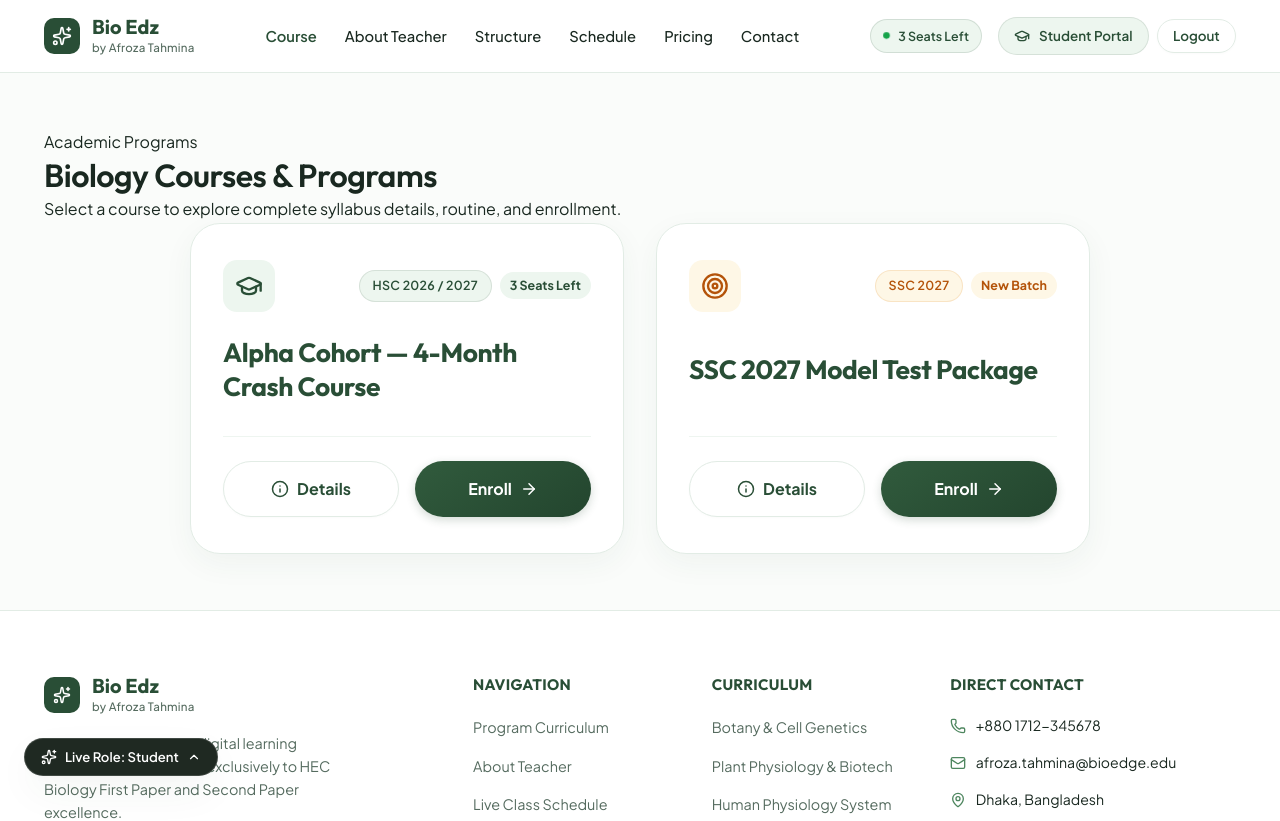
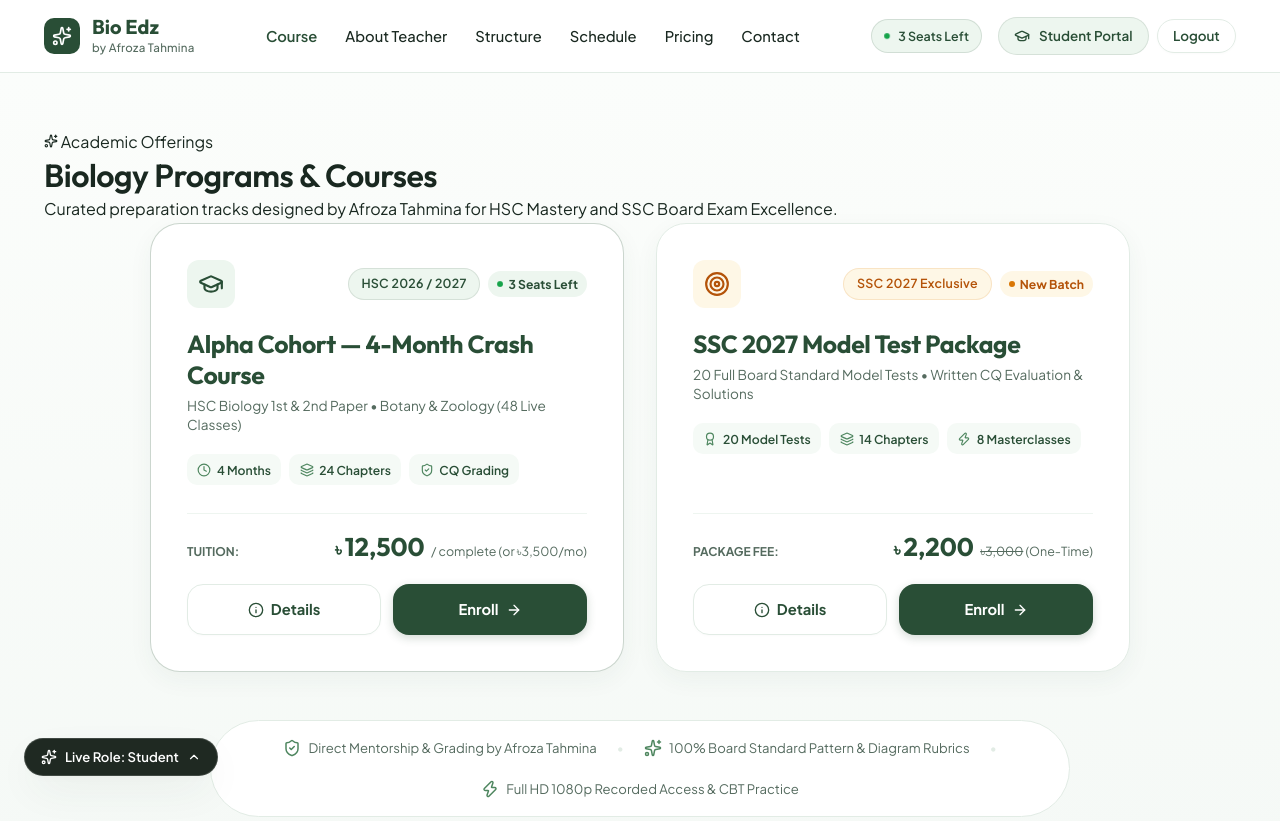
Before and after one commit to fiftee15n/Bio-Edge, a React (Vite) app in the folder bioedge-frontend/: page /courses in a window 1280 px wide. Shown: the top 821 px of the page. Built offline with nearby package versions, Linux system fonts and the light colour scheme.

Commit message:
Refine Courses page with clean minimalistic cards, optimal UX hierarchy, and Details/Enroll CTAs

```diff
--- a/bioedge-frontend/src/pages/public/CoursesPage.tsx
+++ b/bioedge-frontend/src/pages/public/CoursesPage.tsx
@@ -1,6 +1,18 @@
 import React from 'react';
 import { Link } from 'react-router-dom';
-import { Info, ArrowRight, GraduationCap, Target } from 'lucide-react';
+import {
+  Info,
+  ArrowRight,
+  GraduationCap,
+  Target,
+  Sparkles,
+  ShieldCheck,
+  Clock,
+  Layers,
+  Award,
+  Zap,
+  ArrowUpRight
+} from 'lucide-react';
 import { useCourseData } from '../../context/CourseDataContext';
 
 export const CoursesPage: React.FC = () => {
@@ -9,116 +21,217 @@ export const CoursesPage: React.FC = () => {
   return (
     <div className="courses-hub-page section-padding">
       <div className="container">
+
         {/* Header */}
         <div className="section-header text-center">
-          <span className="section-pill">Academic Programs</span>
-          <h1 className="section-title">Biology Courses & Programs</h1>
+          <span className="section-pill">
+            <Sparkles size={14} /> Academic Offerings
+          </span>
+          <h1 className="section-title">Biology Programs & Courses</h1>
           <p className="section-subtitle">
-            Select a course to explore complete syllabus details, routine, and enrollment.
+            Curated preparation tracks designed by Afroza Tahmina for HSC Mastery and SSC Board Exam Excellence.
           </p>
         </div>
 
-        {/* Minimal Course Cards Grid */}
+        {/* Minimalist Course Cards Grid */}
         <div className="courses-minimal-grid">
 
           {/* COURSE 1: Alpha Cohort */}
-          <div className="course-minimal-card bio-card">
-            <div className="c-card-header">
-              <div className="c-card-icon green">
-                <GraduationCap size={28} />
+          <div className="course-minimal-card bio-card featured-card">
+
+            <div className="c-card-top">
+              <div className="c-icon-badge-row">
+                <div className="c-card-icon green">
+                  <GraduationCap size={26} />
+                </div>
+                <div className="c-status-wrap">
+                  <span className="badge badge-green">HSC 2026 / 2027</span>
+                  <span className="c-live-seats">
+                    <span className="pulse-dot"></span>
+                    {availableSeats} Seats Left
+                  </span>
+                </div>
               </div>
-              <div className="c-card-meta">
-                <span className="badge badge-green">HSC 2026 / 2027</span>
-                <span className="c-seats-tag">{availableSeats} Seats Left</span>
+
+              <h2 className="c-course-title">
+                Alpha Cohort — 4-Month Crash Course
+              </h2>
+              <span className="c-course-tagline">
+                HSC Biology 1st & 2nd Paper • Botany & Zoology (48 Live Classes)
+              </span>
+
+              {/* Minimal 3-Spec Bar */}
+              <div className="c-specs-row">
+                <div className="c-spec-pill">
+                  <Clock size={14} />
+                  <span>4 Months</span>
+                </div>
+                <div className="c-spec-pill">
+                  <Layers size={14} />
+                  <span>24 Chapters</span>
+                </div>
+                <div className="c-spec-pill">
+                  <ShieldCheck size={14} />
+                  <span>CQ Grading</span>
+                </div>
               </div>
             </div>
 
-            <div className="c-card-body">
-              <h2 className="c-course-name">
-                Alpha Cohort — 4-Month Crash Course
-              </h2>
+            <div className="c-card-bottom">
+              <div className="c-price-row">
+                <span className="c-price-label">Tuition:</span>
+                <div className="c-price-val">
+                  <span className="cur">৳</span>
+                  <span className="amount">12,500</span>
+                  <span className="period">/ complete (or ৳3,500/mo)</span>
+                </div>
+              </div>
+
+              <div className="c-card-actions">
+                <Link to="/courses/alpha-cohort" className="btn btn-outline c-cta-btn c-details-btn">
+                  <Info size={16} /> Details
+                </Link>
+                <Link to="/enroll?course=alpha-cohort" className="btn btn-primary c-cta-btn c-enroll-btn">
+                  Enroll <ArrowRight size={16} />
+                </Link>
+              </div>
             </div>
 
-            <div className="c-card-actions">
-              <Link to="/courses/alpha-cohort" className="btn btn-outline c-cta-btn">
-                <Info size={18} /> Details
-              </Link>
-              <Link to="/enroll?course=alpha-cohort" className="btn btn-primary c-cta-btn">
-                Enroll <ArrowRight size={18} />
-              </Link>
-            </div>
           </div>
 
           {/* COURSE 2: SSC 2027 Model Test Package */}
           <div className="course-minimal-card bio-card">
-            <div className="c-card-header">
-              <div className="c-card-icon amber">
-                <Target size={28} />
+
+            <div className="c-card-top">
+              <div className="c-icon-badge-row">
+                <div className="c-card-icon amber">
+                  <Target size={26} />
+                </div>
+                <div className="c-status-wrap">
+                  <span className="badge badge-amber">SSC 2027 Exclusive</span>
+                  <span className="c-batch-status">
+                    <span className="amber-dot"></span>
+                    New Batch
+                  </span>
+                </div>
               </div>
-              <div className="c-card-meta">
-                <span className="badge badge-amber">SSC 2027</span>
-                <span className="c-batch-tag">New Batch</span>
+
+              <h2 className="c-course-title">
+                SSC 2027 Model Test Package
+              </h2>
+              <span className="c-course-tagline">
+                20 Full Board Standard Model Tests • Written CQ Evaluation & Solutions
+              </span>
+
+              {/* Minimal 3-Spec Bar */}
+              <div className="c-specs-row">
+                <div className="c-spec-pill">
+                  <Award size={14} />
+                  <span>20 Model Tests</span>
+                </div>
+                <div className="c-spec-pill">
+                  <Layers size={14} />
+                  <span>14 Chapters</span>
+                </div>
+                <div className="c-spec-pill">
+                  <Zap size={14} />
+                  <span>8 Masterclasses</span>
+                </div>
               </div>
             </div>
 
-            <div className="c-card-body">
-              <h2 className="c-course-name">
-                SSC 2027 Model Test Package
-              </h2>
+            <div className="c-card-bottom">
+              <div className="c-price-row">
+                <span className="c-price-label">Package Fee:</span>
+                <div className="c-price-val">
+                  <span className="cur">৳</span>
+                  <span className="amount">2,200</span>
+                  <span className="period"><del>৳3,000</del> (One-Time)</span>
+                </div>
+              </div>
+
+              <div className="c-card-actions">
+                <Link to="/courses/ssc-2027-model-test" className="btn btn-outline c-cta-btn c-details-btn">
+                  <Info size={16} /> Details
+                </Link>
+                <Link to="/enroll?course=ssc-2027" className="btn btn-primary c-cta-btn c-enroll-btn">
+                  Enroll <ArrowRight size={16} />
+                </Link>
+              </div>
             </div>
 
-            <div className="c-card-actions">
-              <Link to="/courses/ssc-2027-model-test" className="btn btn-outline c-cta-btn">
-                <Info size={18} /> Details
-              </Link>
-              <Link to="/enroll?course=ssc-2027" className="btn btn-primary c-cta-btn">
-                Enroll <ArrowRight size={18} />
-              </Link>
-            </div>
           </div>
 
         </div>
+
+        {/* Minimalist Trust Strip */}
+        <div className="courses-trust-strip">
+          <div className="trust-item">
+            <ShieldCheck size={18} className="trust-icon" />
+            <span>Direct Mentorship & Grading by Afroza Tahmina</span>
+          </div>
+          <div className="trust-dot">•</div>
+          <div className="trust-item">
+            <Sparkles size={18} className="trust-icon" />
+            <span>100% Board Standard Pattern & Diagram Rubrics</span>
+          </div>
+          <div className="trust-dot">•</div>
+          <div className="trust-item">
+            <Zap size={18} className="trust-icon" />
+            <span>Full HD 1080p Recorded Access & CBT Practice</span>
+          </div>
+        </div>
+
       </div>
 
       <style>{`
+        .courses-hub-page {
+          background: linear-gradient(180deg, #FBFDFB 0%, #F5F9F6 100%);
+          min-height: calc(100vh - 72px);
+        }
+
         .courses-minimal-grid {
           display: grid;
           grid-template-columns: repeat(2, 1fr);
           gap: 2rem;
-          max-width: 900px;
-          margin: 0 auto;
+          max-width: 980px;
+          margin: 0 auto 3rem;
         }
 
         .course-minimal-card {
           display: flex;
           flex-direction: column;
           justify-content: space-between;
-          padding: 2.25rem 2rem;
+          padding: 2.25rem;
           border-radius: var(--radius-xl);
           background: #FFFFFF;
           border: 1px solid var(--border-color);
-          box-shadow: 0 10px 30px rgba(41, 78, 54, 0.05);
+          box-shadow: 0 8px 24px rgba(41, 78, 54, 0.05);
           transition: all 0.25s cubic-bezier(0.2, 0.8, 0.2, 1);
-          min-height: 280px;
+          position: relative;
+        }
+
+        .featured-card {
+          border-color: rgba(49, 91, 61, 0.25);
         }
 
         .course-minimal-card:hover {
           transform: translateY(-4px);
           border-color: var(--primary-green);
-          box-shadow: 0 16px 40px rgba(41, 78, 54, 0.12);
+          box-shadow: 0 16px 38px rgba(41, 78, 54, 0.1);
         }
 
-        .c-card-header {
+        .c-icon-badge-row {
           display: flex;
           align-items: center;
           justify-content: space-between;
-          margin-bottom: 1.5rem;
+          margin-bottom: 1.25rem;
         }
 
         .c-card-icon {
-          width: 52px;
-          height: 52px;
-          border-radius: 14px;
+          width: 48px;
+          height: 48px;
+          border-radius: 12px;
           display: flex;
           align-items: center;
           justify-content: center;
@@ -134,71 +247,225 @@ export const CoursesPage: React.FC = () => {
           color: #B45309;
         }
 
-        .c-card-meta {
+        .c-status-wrap {
           display: flex;
           align-items: center;
           gap: 0.5rem;
+          flex-wrap: wrap;
+          justify-content: flex-end;
         }
 
-        .c-seats-tag {
-          font-size: 0.78rem;
+        .c-live-seats {
+          display: inline-flex;
+          align-items: center;
+          gap: 5px;
+          font-size: 0.76rem;
           font-weight: 700;
           color: var(--dark-green);
           background: var(--light-green);
-          padding: 3px 10px;
+          padding: 3px 9px;
           border-radius: var(--radius-full);
         }
 
-        .c-batch-tag {
-          font-size: 0.78rem;
+        .pulse-dot {
+          width: 6px;
+          height: 6px;
+          border-radius: 50%;
+          background: var(--success);
+        }
+
+        .c-batch-status {
+          display: inline-flex;
+          align-items: center;
+          gap: 5px;
+          font-size: 0.76rem;
           font-weight: 700;
           color: #B45309;
           background: #FEF7E6;
-          padding: 3px 10px;
+          padding: 3px 9px;
           border-radius: var(--radius-full);
         }
 
-        .c-card-body {
-          flex: 1;
+        .amber-dot {
+          width: 6px;
+          height: 6px;
+          border-radius: 50%;
+          background: #D97706;
+        }
+
+        .c-course-title {
+          font-size: 1.55rem;
+          font-weight: 800;
+          color: var(--dark-green);
+          line-height: 1.25;
+          margin-bottom: 0.4rem;
+        }
+
+        .c-course-tagline {
+          display: block;
+          font-size: 0.85rem;
+          color: var(--text-muted);
+          line-height: 1.4;
+          margin-bottom: 1.25rem;
+        }
+
+        .c-specs-row {
           display: flex;
           align-items: center;
-          margin-bottom: 2rem;
+          gap: 0.5rem;
+          flex-wrap: wrap;
+          margin-bottom: 1.75rem;
         }
 
-        .c-course-name {
-          font-size: 1.65rem;
+        .c-spec-pill {
+          display: flex;
+          align-items: center;
+          gap: 0.35rem;
+          background: var(--light-green-subtle);
+          padding: 0.35rem 0.65rem;
+          border-radius: var(--radius-sm);
+          font-size: 0.76rem;
+          font-weight: 600;
+          color: var(--dark-green);
+        }
+
+        .c-spec-pill svg {
+          color: var(--primary-green);
+        }
+
+        .c-card-bottom {
+          padding-top: 1.25rem;
+          border-top: 1px solid var(--border-subtle);
+        }
+
+        .c-price-row {
+          display: flex;
+          align-items: baseline;
+          justify-content: space-between;
+          margin-bottom: 1.25rem;
+          flex-wrap: wrap;
+          gap: 0.35rem;
+        }
+
+        .c-price-label {
+          font-size: 0.75rem;
+          text-transform: uppercase;
+          font-weight: 700;
+          color: var(--text-muted);
+        }
+
+        .c-price-val {
+          display: flex;
+          align-items: baseline;
+          gap: 0.2rem;
+        }
+
+        .c-price-val .cur {
+          font-size: 1.1rem;
+          font-weight: 700;
+          color: var(--dark-green);
+        }
+
+        .c-price-val .amount {
+          font-size: 1.6rem;
           font-weight: 800;
+          font-family: var(--font-heading);
           color: var(--dark-green);
-          line-height: 1.3;
-          margin: 0;
+          line-height: 1;
+        }
+
+        .c-price-val .period {
+          font-size: 0.78rem;
+          color: var(--text-muted);
+          margin-left: 0.2rem;
         }
 
         .c-card-actions {
           display: grid;
           grid-template-columns: 1fr 1fr;
-          gap: 1rem;
-          padding-top: 1.5rem;
-          border-top: 1px solid var(--border-subtle);
+          gap: 0.75rem;
         }
 
         .c-cta-btn {
           display: flex;
           align-items: center;
           justify-content: center;
-          gap: 0.5rem;
-          font-size: 1rem;
+          gap: 0.45rem;
+          font-size: 0.92rem;
           font-weight: 700;
-          padding: 0.85rem 1.25rem;
+          padding: 0.75rem 1rem;
+          border-radius: var(--radius-md);
         }
 
-        @media (max-width: 768px) {
+        .c-details-btn {
+          background: #FFFFFF;
+        }
+
+        .c-details-btn:hover {
+          background: var(--light-green-subtle);
+          border-color: var(--primary-green);
+        }
+
+        .c-enroll-btn {
+          background: var(--dark-green);
+        }
+
+        .c-enroll-btn:hover {
+          background: var(--primary-green);
+        }
+
+        /* Trust Strip */
+        .courses-trust-strip {
+          display: flex;
+          align-items: center;
+          justify-content: center;
+          gap: 1.25rem;
+          max-width: 860px;
+          margin: 0 auto;
+          padding: 1rem 1.5rem;
+          background: #FFFFFF;
+          border: 1px solid var(--border-color);
+          border-radius: var(--radius-full);
+          font-size: 0.82rem;
+          color: var(--text-muted);
+          flex-wrap: wrap;
+        }
+
+        .trust-item {
+          display: flex;
+          align-items: center;
+          gap: 0.45rem;
+        }
+
+        .trust-icon {
+          color: var(--primary-green);
+          flex-shrink: 0;
+        }
+
+        .trust-dot {
+          color: var(--border-color);
+        }
+
+        @media (max-width: 860px) {
           .courses-minimal-grid {
             grid-template-columns: 1fr;
-            max-width: 460px;
+            max-width: 480px;
+          }
+          .courses-trust-strip {
+            border-radius: var(--radius-lg);
+            flex-direction: column;
+            gap: 0.75rem;
+            align-items: flex-start;
+          }
+          .trust-dot {
+            display: none;
           }
         }
 
         @media (max-width: 480px) {
+          .course-minimal-card {
+            padding: 1.5rem;
+          }
           .c-card-actions {
             grid-template-columns: 1fr;
           }
```
